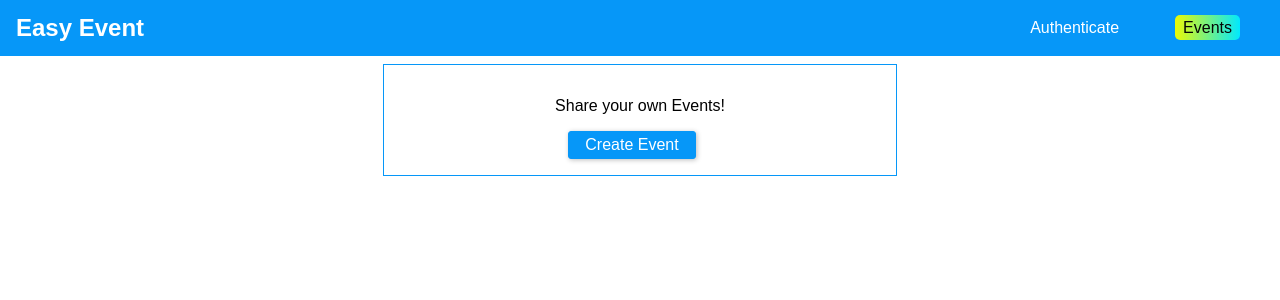
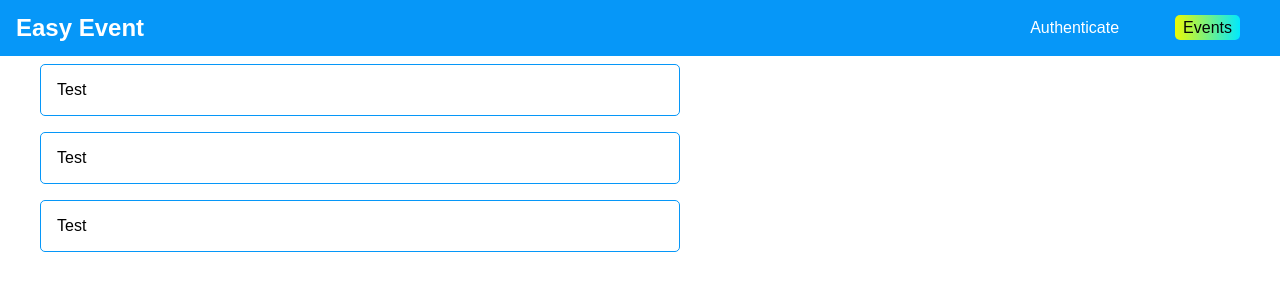
Before and after one commit to Gaurav0493/event-booking-app, a React (Create React App) app in the folder frontend/: page /events in a window 1280 px wide. Shown: the top 300 px of the page. Built offline with nearby package versions, Linux system fonts and the light colour scheme.

Commit message:
Added dummy list for the events

```diff
--- a/frontend/src/pages/Events.css
+++ b/frontend/src/pages/Events.css
@@ -6,3 +6,18 @@
     width: 30rem;
     max-width: 80%;
   }
+
+  .events__list {
+    margin-top: 2rem;
+    width: 40rem;
+    list-style: none;
+    /* max-width: 90%; */
+    padding: 0;
+  }
+
+  .events__list-item {
+    margin: 1rem 0;
+    border: 1px solid #0697f8 ;
+    padding: 1rem;
+    border-radius: 5px;
+  }
--- a/frontend/src/pages/Events.js
+++ b/frontend/src/pages/Events.js
@@ -125,12 +125,23 @@ class EventsPage extends Component {
             </form>
           </Modal>
         )}
-        <div className="events-control">
+      { this.context.token && (<div className="events-control">
           <p>Share your own Events!</p>
           <button className="btn" onClick={this.startCreateEventHandler}>
             Create Event
           </button>
-        </div>
+        </div>)}
+        <ul className="events__list" >
+          <li className="events__list-item">
+            Test
+          </li>
+          <li className="events__list-item">
+            Test
+          </li>
+          <li className="events__list-item">
+            Test
+          </li>
+        </ul>
       </React.Fragment>
     );
   }
```
